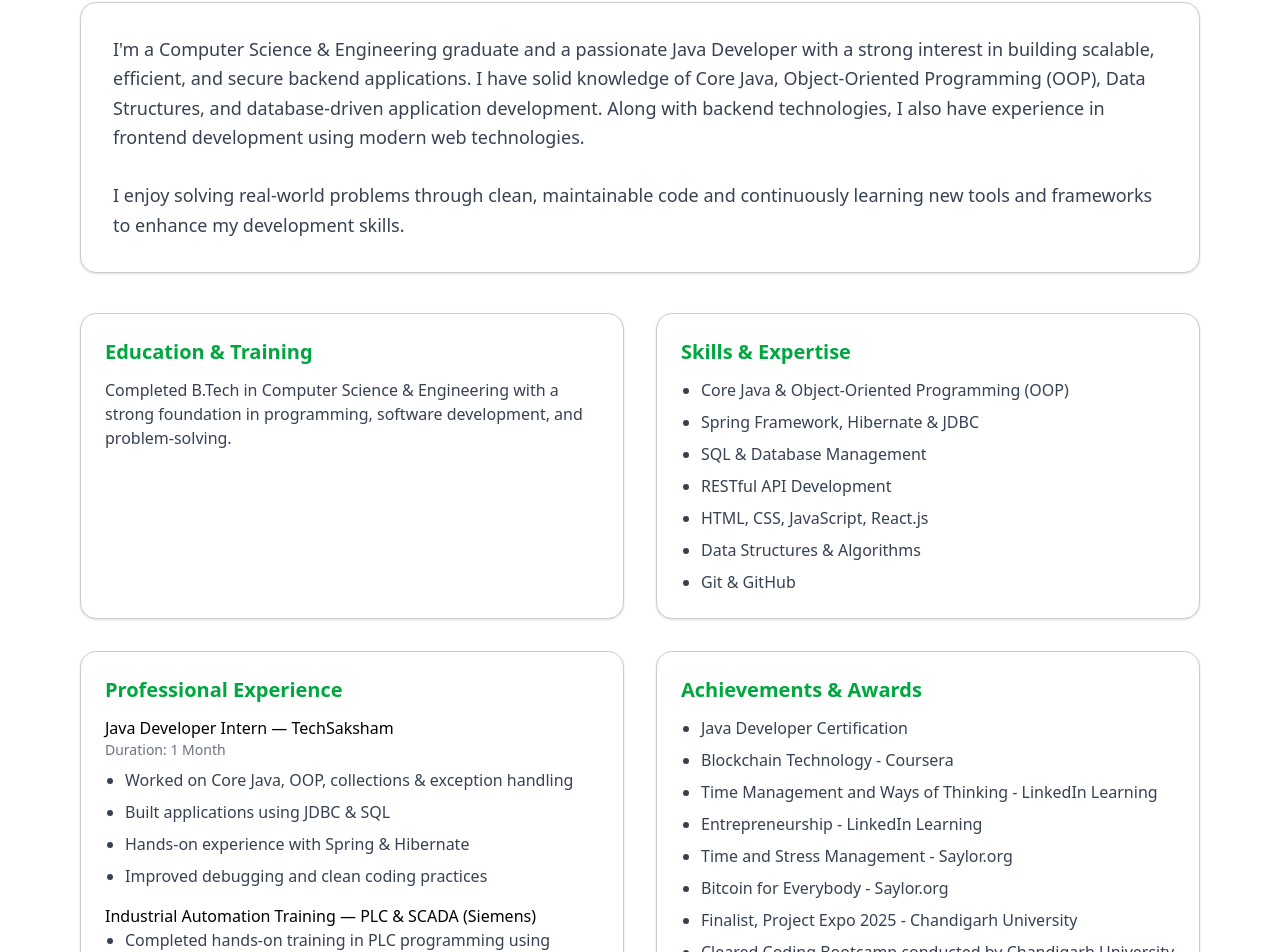
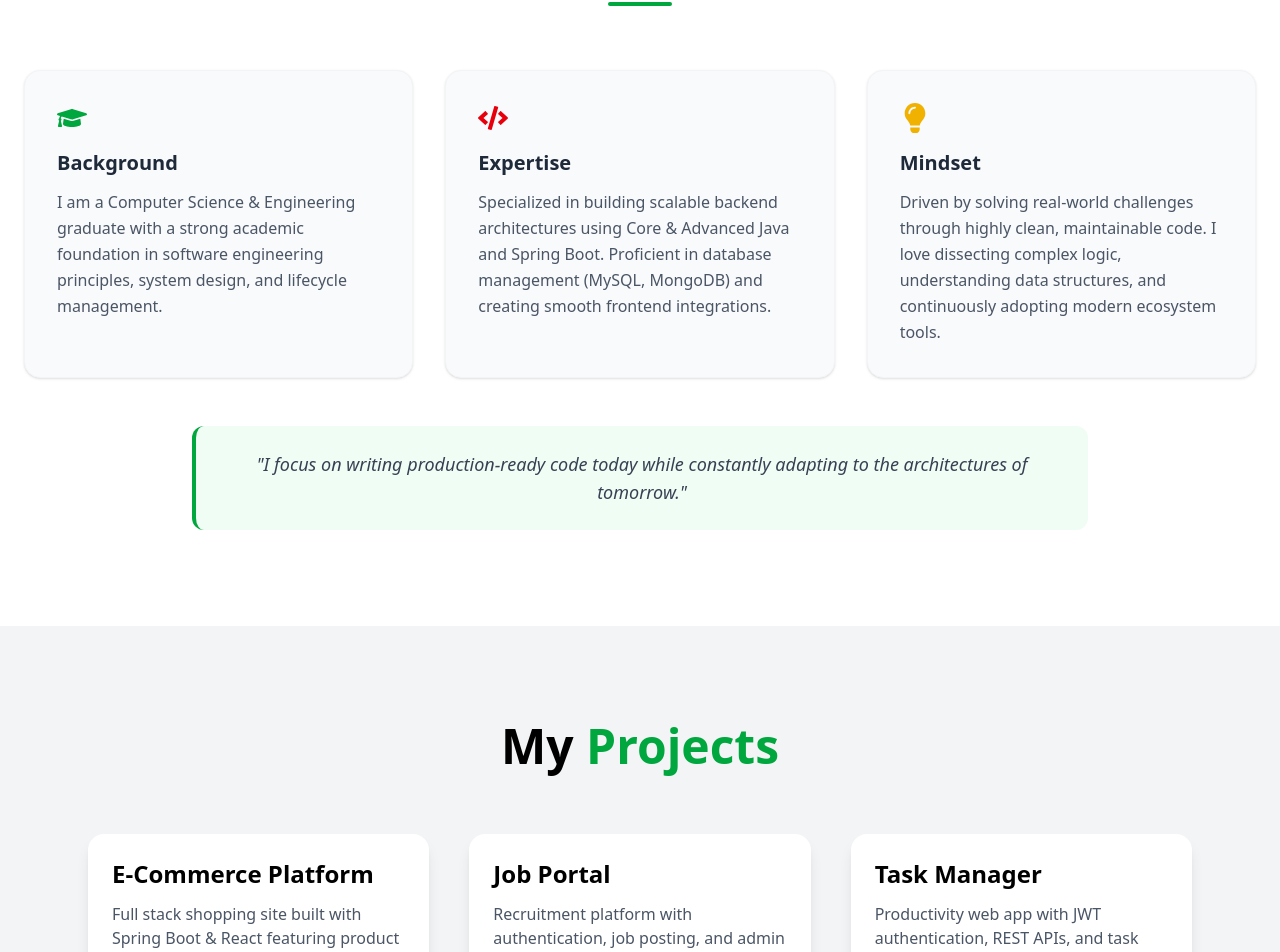
Before and after one commit to Shekharkumar07/Portfolio, a React (Vite) app: page /about in a window 1280 px wide. Shown: the part 950-1902 px from the top of the page. Built offline with nearby package versions, Linux system fonts and the light colour scheme.

Commit message:
Refactor About component structure and content

```diff
--- a/src/components/About.jsx
+++ b/src/components/About.jsx
@@ -273,159 +273,74 @@
 
 
 
+import React from "react";
+import { FaGraduationCap, FaCode, FaLightbulb } from "react-icons/fa";
 
+export default function About() {
+  return (
+    <section id="about" className="py-24 bg-white">
+      <div className="max-w-7xl mx-auto px-6">
 
-import React from "react";
-
-const About = () => {
-  return (
-    <section
-      id="about"
-      className="max-w-screen-2xl mx-auto px-4 md:px-20 py-16"
-    >
-      {/* ===== Title ===== */}
-      <h1 className="text-4xl font-bold text-center mb-12">
-        About <span className="text-green-600">Me</span>
-      </h1>
-
-      {/* ===== Intro Card ===== */}
-      <div className="bg-white border border-[#ccc] shadow-sm rounded-2xl p-8 mb-10">
-        <p className="text-gray-700 leading-relaxed text-lg">
-          I'm a Computer Science & Engineering graduate and a passionate
-          Java Developer with a strong interest in building scalable,
-          efficient, and secure backend applications. I have solid
-          knowledge of Core Java, Object-Oriented Programming (OOP),
-          Data Structures, and database-driven application development.
-          Along with backend technologies, I also have experience in
-          frontend development using modern web technologies.
-          <br /><br />
-          I enjoy solving real-world problems through clean, maintainable
-          code and continuously learning new tools and frameworks to
-          enhance my development skills.
-        </p>
-      </div>
-
-      {/* ===== Grid Sections ===== */}
-      <div className="grid md:grid-cols-2 gap-8">
-
-        {/* ===== Education ===== */}
-        <div className="bg-white  border border-[#ccc] shadow rounded-2xl p-6 hover:shadow-xl transition">
-          <h2 className="text-xl font-semibold text-green-600 mb-3">
-            Education & Training
+        {/* Section Heading */}
+        <div className="text-center mb-16">
+          <h2 className="text-4xl font-bold text-gray-900">
+            About <span className="text-green-600">Me</span>
           </h2>
-          <p className="text-gray-700">
-            Completed B.Tech in Computer Science & Engineering with a strong
-            foundation in programming, software development, and problem-solving.
-          </p>
+          <div className="w-16 h-1 bg-green-600 mx-auto mt-4 rounded"></div>
         </div>
 
-        {/* ===== Skills ===== */}
-        <div className="bg-white  border border-[#ccc] shadow rounded-2xl p-6 hover:shadow-xl transition">
-          <h2 className="text-xl font-semibold text-green-600 mb-3">
-            Skills & Expertise
-          </h2>
+        {/* Content Grid */}
+        <div className="grid md:grid-cols-3 gap-8 items-stretch">
 
-          <ul className="list-disc ml-5 space-y-2 text-gray-700">
-            <li>Core Java & Object-Oriented Programming (OOP)</li>
-            <li>Spring Framework, Hibernate & JDBC</li>
-            <li>SQL & Database Management</li>
-            <li>RESTful API Development</li>
-            <li>HTML, CSS, JavaScript, React.js</li>
-            <li>Data Structures & Algorithms</li>
-            <li>Git & GitHub</li>
-          </ul>
+          {/* Card 1: Education & Background */}
+          <div className="bg-gray-50 p-8 rounded-2xl shadow-sm hover:shadow-md transition duration-300 border border-gray-100 flex flex-col">
+            <div className="text-green-600 text-3xl mb-4">
+              <FaGraduationCap />
+            </div>
+            <h3 className="text-xl font-bold text-gray-800 mb-3">Background</h3>
+            <p className="text-gray-600 leading-relaxed flex-grow">
+              I am a Computer Science & Engineering graduate with a strong
+              academic foundation in software engineering principles, system design,
+              and lifecycle management.
+            </p>
+          </div>
+
+          {/* Card 2: Core Expertise */}
+          <div className="bg-gray-50 p-8 rounded-2xl shadow-sm hover:shadow-md transition duration-300 border border-gray-100 flex flex-col">
+            <div className="text-red-600 text-3xl mb-4">
+              <FaCode />
+            </div>
+            <h3 className="text-xl font-bold text-gray-800 mb-3">Expertise</h3>
+            <p className="text-gray-600 leading-relaxed flex-grow">
+              Specialized in building scalable backend architectures using Core & Advanced Java
+              and Spring Boot. Proficient in database management (MySQL, MongoDB) and
+              creating smooth frontend integrations.
+            </p>
+          </div>
+
+          {/* Card 3: Philosophy & Goals */}
+          <div className="bg-gray-50 p-8 rounded-2xl shadow-sm hover:shadow-md transition duration-300 border border-gray-100 flex flex-col">
+            <div className="text-yellow-500 text-3xl mb-4">
+              <FaLightbulb />
+            </div>
+            <h3 className="text-xl font-bold text-gray-800 mb-3">Mindset</h3>
+            <p className="text-gray-600 leading-relaxed flex-grow">
+              Driven by solving real-world challenges through highly clean,
+              maintainable code. I love dissecting complex logic, understanding data structures,
+              and continuously adopting modern ecosystem tools.
+            </p>
+          </div>
+
         </div>
 
-        {/* ===== Experience ===== */}
-        {/* <div className="bg-white shadow rounded-2xl p-6 hover:shadow-xl transition">
-          <h2 className="text-xl font-semibold text-green-600 mb-3">
-            Professional Experience
-          </h2>
-
-          <p className="font-medium">
-            Java Developer Intern — TechSaksham
+        {/* Brief Bottom Statement Summary */}
+        <div className="mt-12 max-w-4xl mx-auto text-center">
+          <p className="text-lg text-gray-700 italic bg-green-50 p-6 rounded-xl border-l-4 border-green-600">
+            "I focus on writing production-ready code today while constantly adapting to the architectures of tomorrow."
           </p>
-          <p className="text-sm text-gray-500 mb-2">
-            Duration: 1 Month
-          </p>
-
-          <ul className="list-disc ml-5 space-y-2 text-gray-700">
-            <li>Worked on Core Java, OOP, collections & exception handling</li>
-            <li>Built applications using JDBC & SQL</li>
-            <li>Hands-on experience with Spring & Hibernate</li>
-            <li>Improved debugging and clean coding practices</li>
-          </ul>
-        </div> */}
-        {/* ===== Experience ===== */}
-<div className="bg-white border border-[#ccc] shadow rounded-2xl p-6 hover:shadow-xl transition">
-  <h2 className="text-xl font-semibold text-green-600 mb-3">
-    Professional Experience
-  </h2>
-
-  {/* Java Internship */}
-  <p className="font-medium">
-    Java Developer Intern — TechSaksham
-  </p>
-  <p className="text-sm text-gray-500 mb-2">
-    Duration: 1 Month
-  </p>
-
-  <ul className="list-disc ml-5 space-y-2 text-gray-700 mb-4">
-    <li>Worked on Core Java, OOP, collections & exception handling</li>
-    <li>Built applications using JDBC & SQL</li>
-    <li>Hands-on experience with Spring & Hibernate</li>
-    <li>Improved debugging and clean coding practices</li>
-  </ul>
-
-  {/* PLC / SCADA Training */}
-  <p className="font-medium">
-    Industrial Automation Training — PLC & SCADA (Siemens)
-  </p>
-
-  <ul className="list-disc ml-5 space-y-2 text-gray-700">
-    <li>
-      Completed hands-on training in PLC programming using Siemens controllers
-    </li>
-
-    <li>
-      Worked with SCADA systems for monitoring and control of industrial processes
-    </li>
-
-    <li>
-      Gained understanding of industrial automation concepts and real-time systems
-    </li>
-
-    <li>
-      Learned basics of HMI configuration and process visualization
-    </li>
-  </ul>
-</div>
-
-
-        {/* ===== Achievements ===== */}
-        <div className="bg-white  border border-[#ccc] shadow rounded-2xl p-6 hover:shadow-xl transition">
-          <h2 className="text-xl font-semibold text-green-600 mb-3">
-            Achievements & Awards
-          </h2>
-
-          <ul className="list-disc ml-5 space-y-2 text-gray-700">
-            <li>Java Developer Certification</li>
-            <li>Blockchain Technology - Coursera </li>
-<li> Time Management and Ways of Thinking - LinkedIn Learning</li>
-<li> Entrepreneurship - LinkedIn Learning  </li>
-<li>Time and Stress Management - Saylor.org  </li>
-<li> Bitcoin for Everybody - Saylor.org  </li>
-            {/* </li> */}
-            <li>Finalist, Project Expo 2025 - Chandigarh University
-</li>
-            <li>Cleared Coding Bootcamp conducted by Chandigarh University</li>
-
-          </ul>
         </div>
 
       </div>
     </section>
   );
-};
-
-export default About;
+}
```
